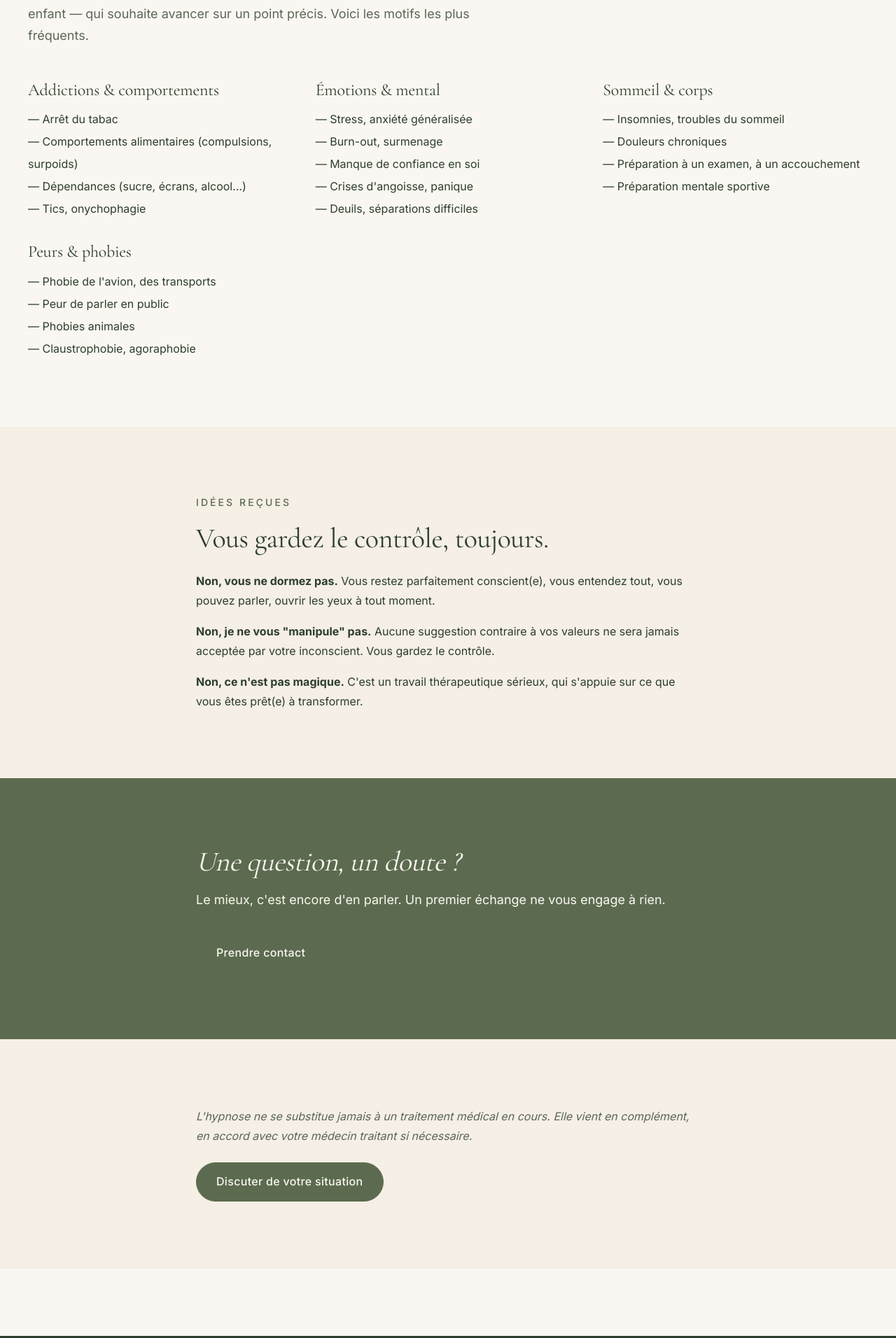
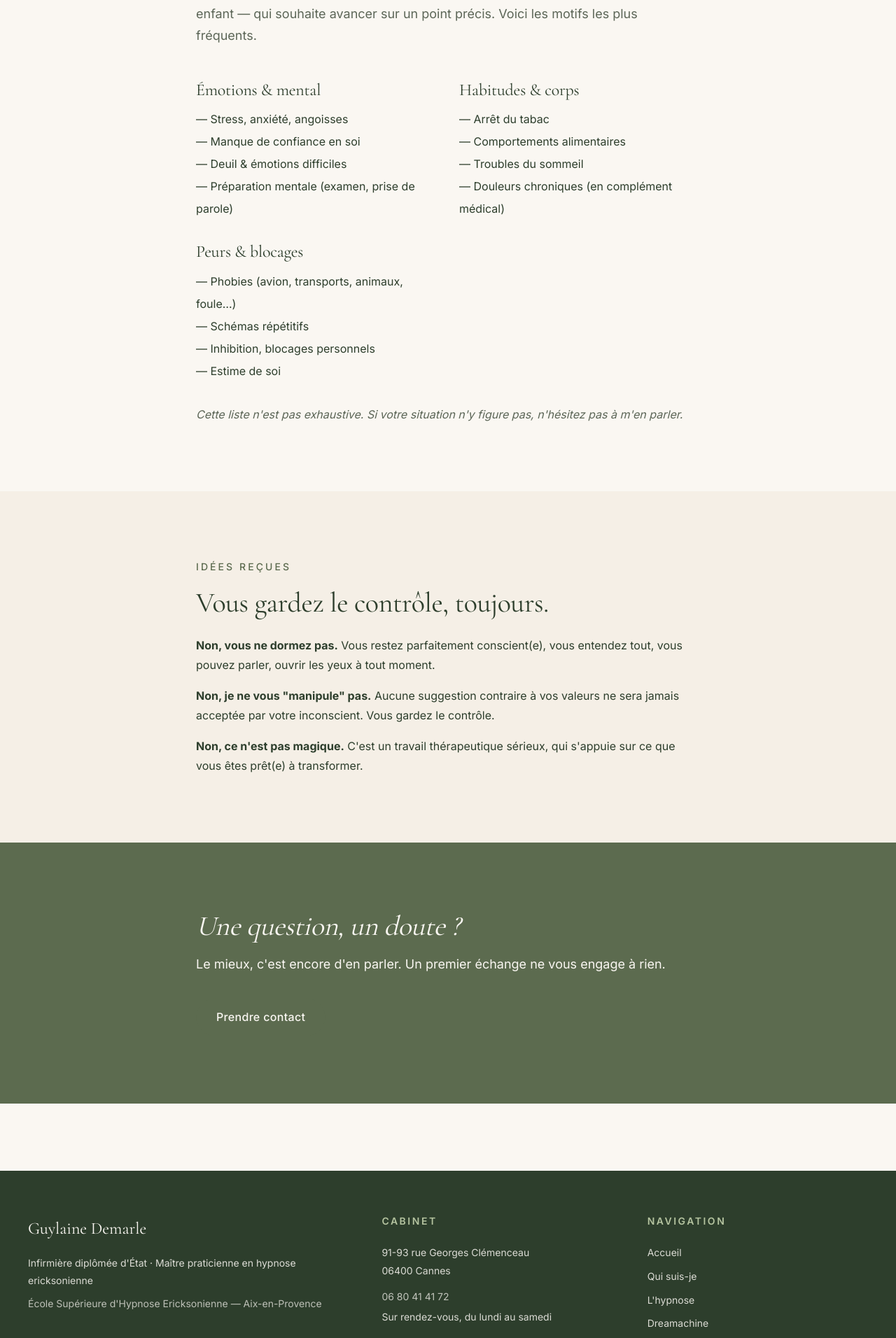
Before and after one commit to valana88/hypnose-06, a Next.js app: page /hypnose in a window 1280 px wide. Shown: the part 868-2780 px from the top of the page at 70% size. Built offline with nearby package versions, Linux system fonts and the light colour scheme.

Commit message:
maj page hypnose

```diff
--- a/src/app/hypnose/page.tsx
+++ b/src/app/hypnose/page.tsx
@@ -11,40 +11,30 @@ export const metadata: Metadata = {
 
 const categories = [
   {
-    title: "Addictions & comportements",
+    title: "Émotions & mental",
     items: [
-      "Arrêt du tabac",
-      "Comportements alimentaires (compulsions, surpoids)",
-      "Dépendances (sucre, écrans, alcool…)",
-      "Tics, onychophagie",
+      "Stress, anxiété, angoisses",
+      "Manque de confiance en soi",
+      "Deuil & émotions difficiles",
+      "Préparation mentale (examen, prise de parole)",
     ],
   },
   {
-    title: "Émotions & mental",
+    title: "Habitudes & corps",
     items: [
-      "Stress, anxiété généralisée",
-      "Burn-out, surmenage",
-      "Manque de confiance en soi",
-      "Crises d'angoisse, panique",
-      "Deuils, séparations difficiles",
+      "Arrêt du tabac",
+      "Comportements alimentaires",
+      "Troubles du sommeil",
+      "Douleurs chroniques (en complément médical)",
     ],
   },
   {
-    title: "Sommeil & corps",
+    title: "Peurs & blocages",
     items: [
-      "Insomnies, troubles du sommeil",
-      "Douleurs chroniques",
-      "Préparation à un examen, à un accouchement",
-      "Préparation mentale sportive",
-    ],
-  },
-  {
-    title: "Peurs & phobies",
-    items: [
-      "Phobie de l'avion, des transports",
-      "Peur de parler en public",
-      "Phobies animales",
-      "Claustrophobie, agoraphobie",
+      "Phobies (avion, transports, animaux, foule…)",
+      "Schémas répétitifs",
+      "Inhibition, blocages personnels",
+      "Estime de soi",
     ],
   },
 ];
@@ -52,6 +42,7 @@ const categories = [
 export default function HypnosePage() {
   return (
     <>
+      {/* Présentation de l'hypnose */}
       <Section
         tone="sage"
         narrow
@@ -73,8 +64,10 @@ export default function HypnosePage() {
         </p>
       </Section>
 
+      {/* Indications */}
       <Section
         tone="cream"
+        narrow
         eyebrow="Indications"
         title="Pour qui, pour quoi ?"
         lead="L'hypnose ericksonienne s'adresse à toute personne — adulte, adolescent, enfant — qui souhaite avancer sur un point précis. Voici les motifs les plus fréquents."
@@ -97,8 +90,20 @@ export default function HypnosePage() {
             </div>
           ))}
         </div>
+
+        <p
+          style={{
+            marginTop: "2rem",
+            fontStyle: "italic",
+            color: "#5C6657",
+          }}
+        >
+          Cette liste n&apos;est pas exhaustive. Si votre situation n&apos;y
+          figure pas, n&apos;hésitez pas à m&apos;en parler.
+        </p>
       </Section>
 
+      {/* Idées reçues */}
       <Section
         tone="sand"
         narrow
@@ -122,6 +127,7 @@ export default function HypnosePage() {
         </p>
       </Section>
 
+      {/* CTA final */}
       <Section tone="sage" narrow>
         <h2 style={{ marginBottom: "1rem", fontStyle: "italic" }}>
           Une question, un doute ?
@@ -134,24 +140,6 @@ export default function HypnosePage() {
           Prendre contact
         </Button>
       </Section>
-
-      <Section tone="sand" narrow>
-        <p
-          style={{
-            fontSize: "1rem",
-            fontStyle: "italic",
-            color: "var(--muted, #5C6657)",
-            marginBottom: "1.5rem",
-          }}
-        >
-          L&apos;hypnose ne se substitue jamais à un traitement médical en
-          cours. Elle vient en complément, en accord avec votre médecin traitant
-          si nécessaire.
-        </p>
-        <Button href="/contact" variant="primary">
-          Discuter de votre situation
-        </Button>
-      </Section>
     </>
   );
 }
--- a/src/data/site.ts
+++ b/src/data/site.ts
@@ -2,44 +2,42 @@
 // On les importe partout (Header, Footer, Contact, SEO…) plutôt que de les recopier.
 
 export const site = {
-  name: "Hypnose 06 — Guylaine Demarle",
-  shortName: "Hypnose 06",
+  name: 'Hypnose 06 — Guylaine Demarle',
+  shortName: 'Hypnose 06',
   practitioner: {
-    fullName: "Guylaine Demarle",
-    title:
-      "Infirmière diplômée d'État · Maître praticienne en hypnose ericksonienne",
-    formation: "École Supérieure d'Hypnose Ericksonienne — Aix-en-Provence",
+    fullName: 'Guylaine Demarle',
+    title: 'Infirmière diplômée d\'État · Maître praticienne en hypnose ericksonienne',
+    formation: 'École Supérieure d\'Hypnose Ericksonienne — Aix-en-Provence',
   },
   contact: {
-    phone: "06 80 41 41 72",
-    phoneLink: "tel:+33680414172",
-    email: "Guylaine.demarle@wanadoo.fr",
-    emailLink: "mailto:Guylaine.demarle@wanadoo.fr",
+    phone: '06 80 41 41 72',
+    phoneLink: 'tel:+33680414172',
+    email: 'Guylaine.demarle@wanadoo.fr',
+    emailLink: 'mailto:Guylaine.demarle@wanadoo.fr',
     address: {
-      street: "91-93 rue Georges Clémenceau",
-      postalCode: "06400",
-      city: "Cannes",
-      country: "France",
+      street: '91-93 rue Georges Clémenceau',
+      postalCode: '06400',
+      city: 'Cannes',
+      country: 'France',
     },
   },
-  hours: "Sur rendez-vous, du lundi au samedi",
+  hours: 'Sur rendez-vous, du lundi au samedi',
   sessions: {
-    location: "Au cabinet à Cannes ou à votre domicile (06)",
+    location: 'Au cabinet à Cannes ou à votre domicile (06)',
   },
   social: {
-    facebookUrl: "https://www.facebook.com/Guylaine.demarle",
-    facebookHandle: "Guylaine.demarle",
+    facebookUrl: 'https://www.facebook.com/Guylaine.demarle',
+    facebookHandle: 'Guylaine.demarle',
   },
 } as const;
 
 // Liens de navigation principale
 export const nav = [
-  { label: "Accueil", href: "/" },
-  { label: "Qui suis-je", href: "/qui-suis-je" },
-  { label: "L'hypnose", href: "/hypnose" },
-  { label: "Dreamachine", href: "/dream-machine" },
-  // { label: "Indications", href: "/indications" },
-  { label: "Tarifs", href: "/tarifs" },
-  { label: "FAQ", href: "/faq" },
-  { label: "Contact", href: "/contact" },
+  { label: 'Accueil', href: '/' },
+  { label: 'Qui suis-je', href: '/qui-suis-je' },
+  { label: 'L\'hypnose', href: '/hypnose' },
+  { label: 'Dreamachine', href: '/dream-machine' },
+  { label: 'Tarifs', href: '/tarifs' },
+  { label: 'FAQ', href: '/faq' },
+  { label: 'Contact', href: '/contact' },
 ] as const;
```
Also changed, not shown: src/app/dream-machine/page.tsx (+40 -37 lines), src/app/page.tsx (+43 -43 lines), src/components/Hero/Hero.tsx (+7 -17 lines), 1 other file (tests, documents, lock files or other folders).
